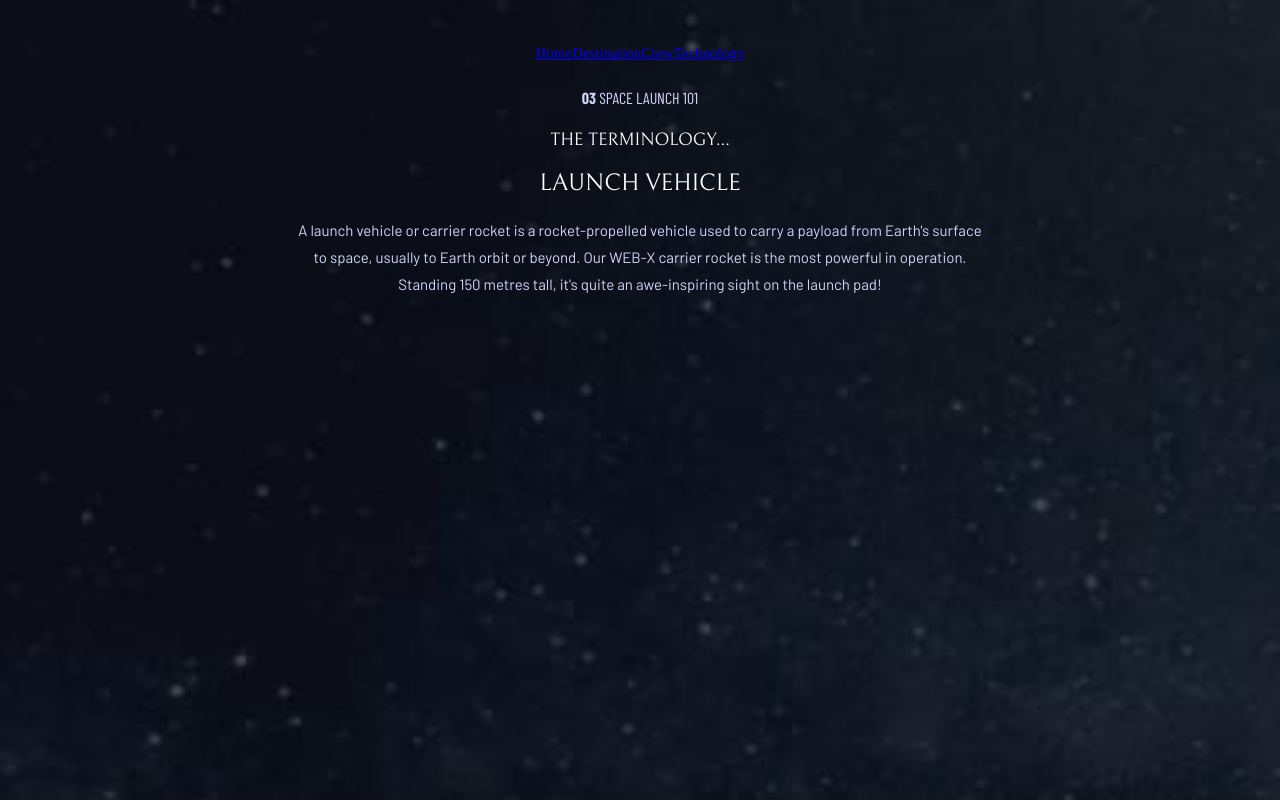
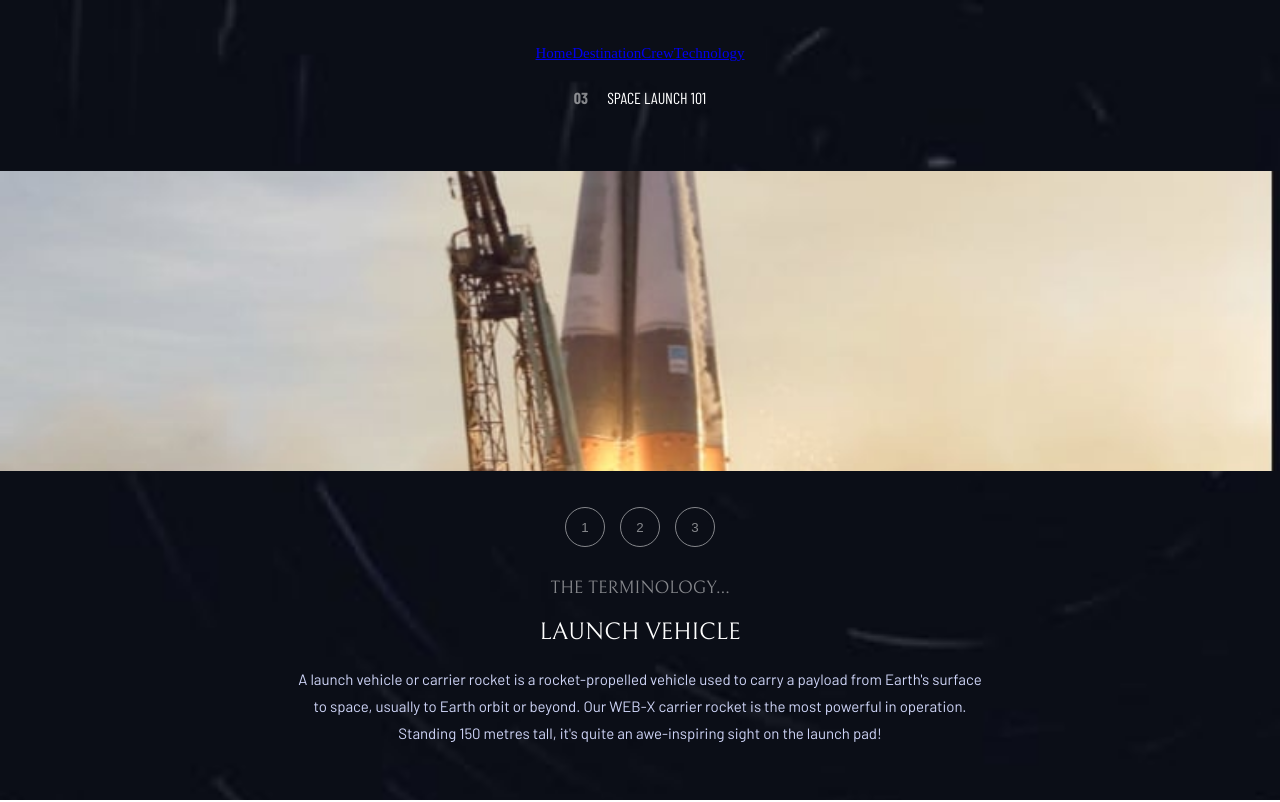
Before and after one commit to phi1s/space-tourism-website, a Vue app: page /technology in a window 1280 px wide. Built offline with nearby package versions, Linux system fonts and the light colour scheme.

Commit message:
first draft of crew and technology view

```diff
--- a/src/assets/base.css
+++ b/src/assets/base.css
@@ -149,6 +149,7 @@ h2 {
 }
 
 h3 {
+  opacity: 50%;
   font-family: 'Bellefair';
   font-weight: 400;
   font-size: var(--mobile-heading-S-font-size);
@@ -158,7 +159,7 @@ h3 {
 }
 
 h4 {
-  color: var(--color-light-blue);
+  color: var(--color-white);
   font-family: 'BarlowCondensed';
   font-weight: 400;
   font-size: var(--mobile-heading-XS-font-size);
--- a/src/assets/main.css
+++ b/src/assets/main.css
@@ -19,6 +19,11 @@ hr {
   opacity: 0.5;
 }
 
+b {
+  opacity: 50%;
+  margin-right: 16px;
+}
+
 .background {
   position: absolute;
   top: 0;
--- a/src/views/CrewView.vue
+++ b/src/views/CrewView.vue
@@ -5,14 +5,55 @@
         <h2>Douglas Hurley</h2>
         <p>Douglas Gerald Hurley is an American engineer, former Marine Corps pilot and former NASA astronaut. He
             launched into space for the third time as commander of Crew Dragon Demo-2.</p>
+        <ol>
+            <li>
+                <div class="dot" />
+            </li>
+            <li>
+                <div class="dot" />
+            </li>
+            <li>
+                <div class="dot" />
+            </li>
+            <li>
+                <div class="dot" />
+            </li>
+        </ol>
+        <img src="../assets/crew/image-douglas-hurley.png" />
         <div class="background" />
     </div>
 </template>
 
-<style>
+<style scoped>
+h3 {
+    margin-top: 64px;
+}
+
 .background {
     background-image: url("../assets/crew/background-crew-mobile.jpg");
 }
 
+img {
+    width: 270px;
+    height: auto;
+    margin-top: 40px;
+}
+
+ol {
+    width: 100px;
+    opacity: 50%;
+}
+
+li {
+    border: none;
+}
+
+.dot {
+    width: 10px;
+    height: 10px;
+    background-color: var(--color-white);
+    border-radius: 100%;
+}
+
 @media (min-width: 1024px) {}
 </style>
--- a/src/views/HomeView.vue
+++ b/src/views/HomeView.vue
@@ -20,6 +20,10 @@ const goToDestination = () => { router.push('/destination'); }
 
 
 <style scoped>
+h4 {
+  color: var(--color-light-blue);
+}
+
 button {
   width: 144px;
   height: 144px;
--- a/src/views/TechnologyView.vue
+++ b/src/views/TechnologyView.vue
@@ -1,6 +1,20 @@
 <template>
     <div class="technology">
         <h4><b>03</b> SPACE LAUNCH 101</h4>
+        <div class="image-container">
+            <img src="../assets/technology/image-launch-vehicle-landscape.jpg" />
+        </div>
+        <ol>
+            <li>
+                <button>1</button>
+            </li>
+            <li>
+                <button>2</button>
+            </li>
+            <li>
+                <button>3</button>
+            </li>
+        </ol>
         <h3>THE TERMINOLOGY…</h3>
         <h2>LAUNCH VEHICLE</h2>
         <p>A launch vehicle or carrier rocket is a rocket-propelled vehicle used to carry a payload from Earth's surface
@@ -10,9 +24,46 @@
     </div>
 </template>
 
-<style>
+<style scoped>
 .background {
-    background-image: url("../assets/destination/background-destination-mobile.jpg");
+    background-image: url("../assets/technology/background-technology-mobile.jpg");
+}
+
+img {
+    height: 100%;
+    width: 100%;
+    object-fit: cover;
+}
+
+.image-container {
+    position: absolute;
+    left: 0;
+    right: 0;
+    height: 300px;
+    width: 100vw;
+}
+
+h4 {
+    margin-bottom: 64px;
+}
+
+ol {
+    width: 150px;
+    opacity: 50%;
+    margin-top: 400px;
+}
+
+li {
+    border: none;
+}
+
+button {
+    color: var(--color-white);
+    height: 40px;
+    width: 40px;
+    border: 1px solid var(--color-white);
+    background: transparent;
+    border-radius: 100%;
 }
 
 @media (min-width: 1024px) {}
```
